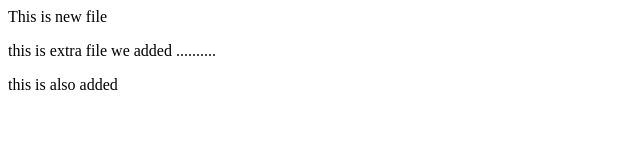
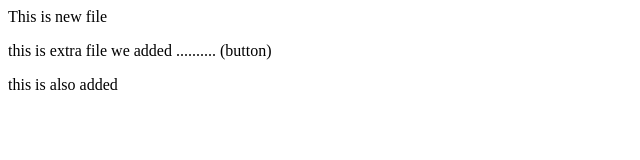
Before and after one commit to AnuragMishra1818/Portfolio, a plain HTML site: page index.html in a window 1280 px wide. Shown: the full height of the page, 0-640 px from the left. Drawn offline with Linux system fonts and the light colour scheme.

```diff
--- a/index.html
+++ b/index.html
@@ -1,5 +1,5 @@
 <P> This is new file</P>
-<p>this is extra file we added ..........</p>
+<p>this is extra file we added .......... (button)</p>
 <p>
     this is also added
 </p>
```
